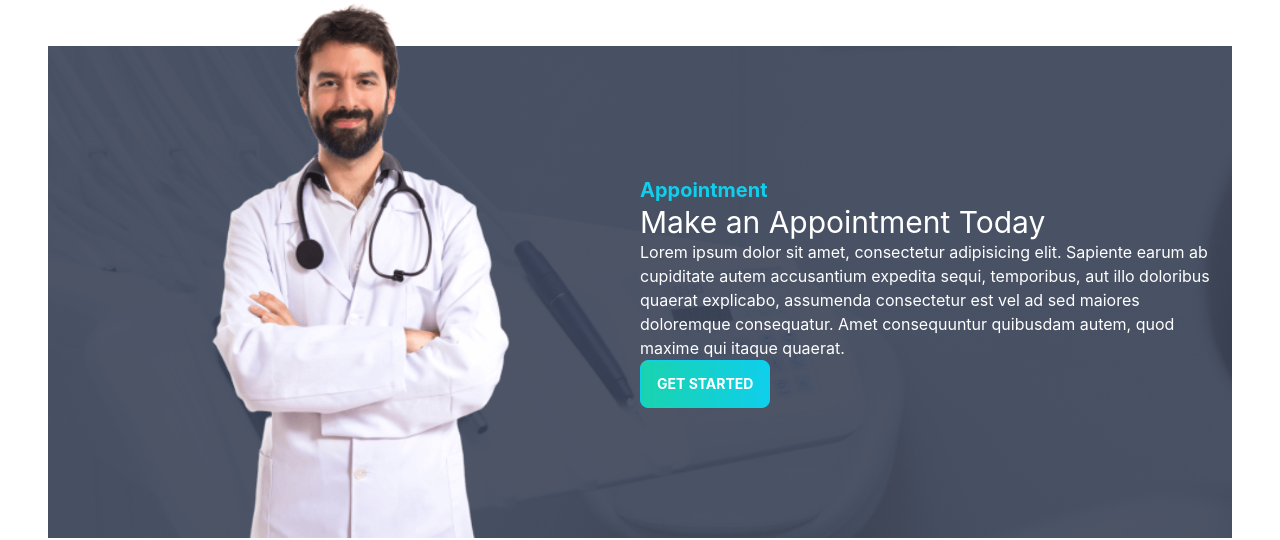
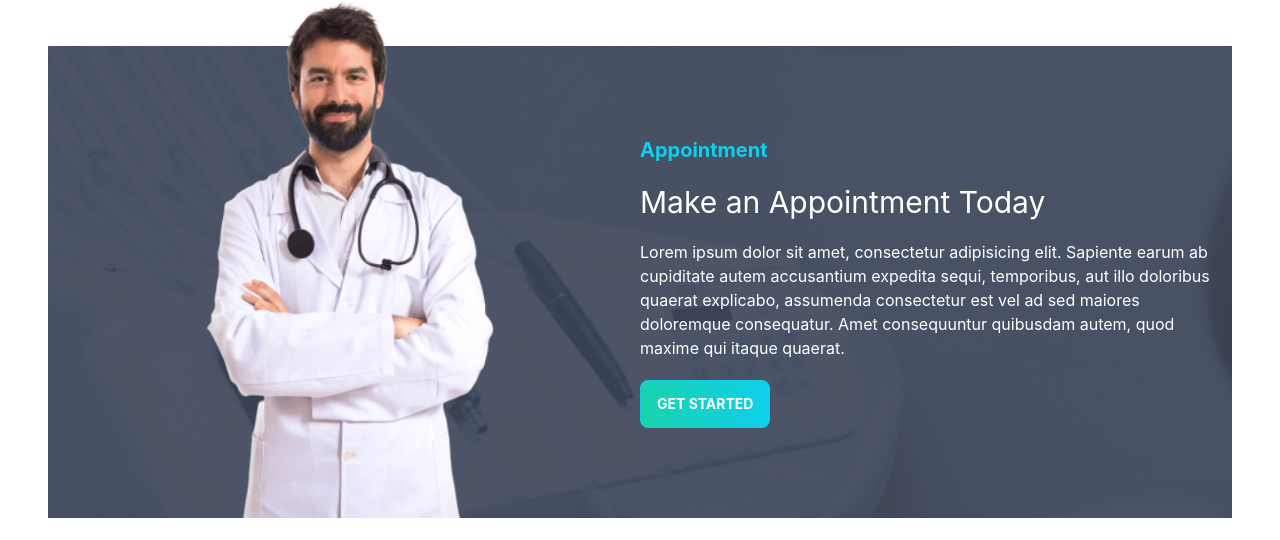
Before and after one commit to tanjid111/doctorsportal, a React (Create React App) app: page / in a window 1280 px wide. Shown: the part 1565-2105 px from the top of the page. Built offline with nearby package versions, Linux system fonts and the light colour scheme.

Commit message:
get appointment updated

```diff
--- a/src/Pages/Home/MakeAppointment.js
+++ b/src/Pages/Home/MakeAppointment.js
@@ -12,10 +12,10 @@ const MakeAppointment = () => {
             <div className='flex-1 hidden lg:block'>
                 <img className='mt-[-100px]' src={doctor} alt="" />
             </div>
-            <div className='flex-1'>
+            <div className='flex-1 px-5'>
                 <h3 className='text-xl text-primary font-bold'>Appointment</h3>
-                <h2 className='text-3xl text-white'>Make an Appointment Today</h2>
-                <p className='text-white'>Lorem ipsum dolor sit amet, consectetur adipisicing elit. Sapiente earum ab cupiditate autem accusantium expedita sequi, temporibus, aut illo doloribus quaerat explicabo, assumenda consectetur est vel ad sed maiores doloremque consequatur. Amet consequuntur quibusdam autem, quod maxime qui itaque quaerat.</p>
+                <h2 className='text-3xl text-white py-5'>Make an Appointment Today</h2>
+                <p className='text-white pb-5'>Lorem ipsum dolor sit amet, consectetur adipisicing elit. Sapiente earum ab cupiditate autem accusantium expedita sequi, temporibus, aut illo doloribus quaerat explicabo, assumenda consectetur est vel ad sed maiores doloremque consequatur. Amet consequuntur quibusdam autem, quod maxime qui itaque quaerat.</p>
                 <PrimaryButton>Get Started</PrimaryButton>
             </div>
         </section>
```
